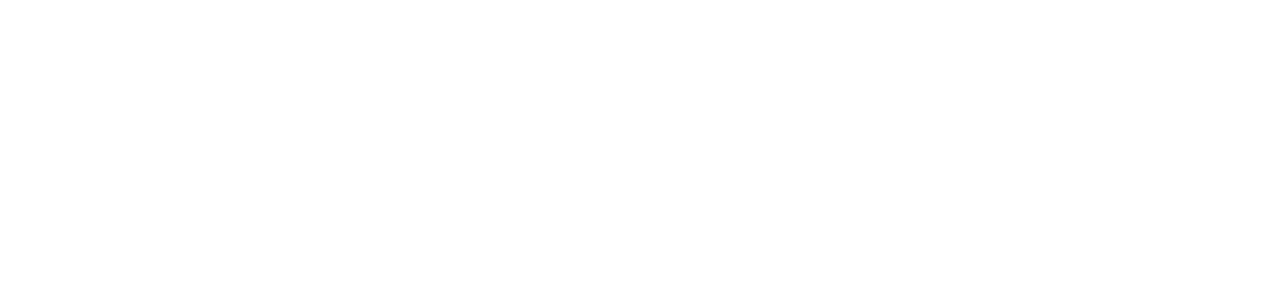
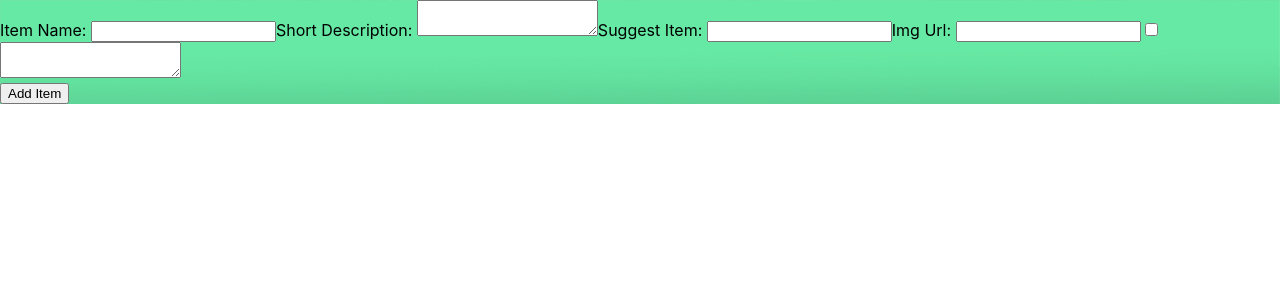
Before and after one commit to RobertsonTanya/Neighborhood-Bartering, a React (Create React App) app in the folder client/: page /create in a window 1280 px wide. Before the commit this address had no page. Shown: the top 300 px of the page. Built offline with nearby package versions, Linux system fonts and the light colour scheme.

Commit message:
Re-create create item form replacement

```diff
--- a/client/src/App.js
+++ b/client/src/App.js
@@ -1,5 +1,6 @@
 import React, { useEffect, useState } from 'react';
 import { BrowserRouter, Routes, Route } from 'react-router-dom';
+import CreateItemForm from './components/CreateItemForm';
 import Dashboard from './components/Dashboard';
 import Requests from './components/RequestPage';
 
@@ -14,6 +15,7 @@ function App() {
         <Routes>
           <Route path="/" element={<Dashboard />} default />
           <Route path="/requests" element={<Requests />} default />
+          <Route path="/create" element={<CreateItemForm />} default />
         </Routes>
       </BrowserRouter>
     </div>
--- /dev/null
+++ b/client/src/components/CreateItemForm.js
@@ -0,0 +1,112 @@
+import React, { useState } from "react";
+import axios from "axios";
+import { Link, useNavigate } from "react-router-dom";
+
+const CreateItemForm = () => {
+  const [itemName, setItemName] = useState("");
+  const [description, setDescription] = useState("");
+  const [sugItem, setSugItem] = useState("");
+  const [imgUrl, setImgUrl] = useState("");
+  const [altTrade, setAltTrade] = useState("");
+  const [altMessage, setAltMessage] = useState("");
+  // const [createdBy, setCreatedBy] = useState("");
+  // const [date, setDate] = useState(""); >> update model with "date: type" with date validators
+  const [errors, setErrors] = useState({});
+  const navigate = useNavigate();
+
+  const onSubmitHandler = (e) => {
+    e.preventDefault();
+    console.log({
+      itemName,
+      description,
+      sugItem,
+      imgUrl,
+      altTrade,
+      altMessage,
+    });
+    axios
+      .post(
+        "http://localhost:8000/api/groceryswap/create",
+        {
+          itemName,
+          description,
+          sugItem,
+          imgUrl,
+          altTrade,
+          altMessage,
+        }
+        // {
+        //   withCredentials: true,
+        // }
+      )
+      .then((res) => {
+        console.log(res);
+        console.log(res.data);
+        navigate("/");
+      })
+      .catch((err) => {
+        console.log(err);
+        console.log(err.response.data.error.errors);
+        setErrors(err.response.data.error.errors);
+      });
+  };
+
+  return (
+    <div>
+      <div>
+        <form onSubmit={onSubmitHandler}>
+          <label>Item Name: </label>
+          <input
+            name="itemName"
+            type="text"
+            value={itemName}
+            onChange={(e) => setItemName(e.target.value)}
+          />
+          {/* {errors.itemName ? <p>{errors.itemName.message}</p> : null} */}
+          <label>Short Description: </label>
+          <textarea
+            name="description"
+            type="text"
+            value={description}
+            onChange={(e) => setDescription(e.target.value)}
+          />
+          {/* {errors.description ? <p>{errors.description.message}</p> : null} */}
+          <label>Suggest Item: </label>
+          <input
+            name="sugItem"
+            type="text"
+            value={sugItem}
+            onChange={(e) => setSugItem(e.target.value)}
+          />
+          {/* {errors.sugItem ? <p>{errors.sugItem.message}</p> : null}  */}
+          <label>Img Url: </label>
+          <input
+            name="imgUrl"
+            type="text"
+            value={imgUrl}
+            onChange={(e) => setImgUrl(e.target.value)}
+          />
+          {/* {errors.imgUrl ? <p>{errors.imgUrl.message}</p> : null} */}
+          <input
+            name="altTrade"
+            type="checkbox"
+            checked={altTrade}
+            onChange={(e) => setAltTrade(e.target.value)}
+          />
+          {/* {errors.altTrade ? <p>{errors.altTrade.message}</p> : null} */}
+          <textarea
+            name="altMessage"
+            type="text"
+            value={altMessage}
+            onChange={(e) => setAltMessage(e.target.value)}
+          />
+          {/* {errors.altMessage ? <p>{errors.altMessage.message}</p> : null} */}
+          <div>
+            <input type="submit" value="Add Item" />
+          </div>
+        </form>
+      </div>
+    </div>
+  );
+};
+export default CreateItemForm;
```
Lines whose indentation alone changed are shown as unchanged.
